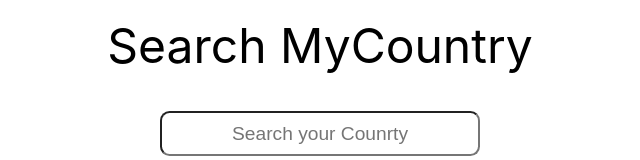
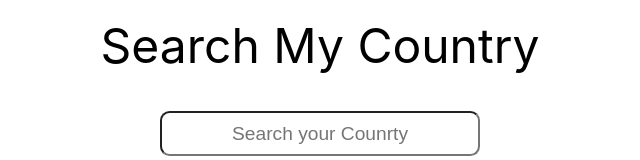
Before and after one commit to RHShoumik/Find-Countries, a React (Create React App) app: page / in a window 1280 px wide. Shown: the top 160 px of the page, without its empty margins (320-960 px from the left). Built offline with nearby package versions, Linux system fonts and the light colour scheme; no server answers.

Commit message:
Final v1.0.2 Demo link add in read.md file

```diff
--- a/src/App.js
+++ b/src/App.js
@@ -50,7 +50,7 @@ function App() {
 
   return (
     <>
-      <h1>Search MyCountry</h1>
+      <h1>Search My Country</h1>
       <Serach onSearch={handleSearch} />
       {isLoading && <Loader />}
       {error && <h3>{error.massage}</h3>}
```
Also changed, not shown: 1 other file (tests, documents, lock files or other folders).
